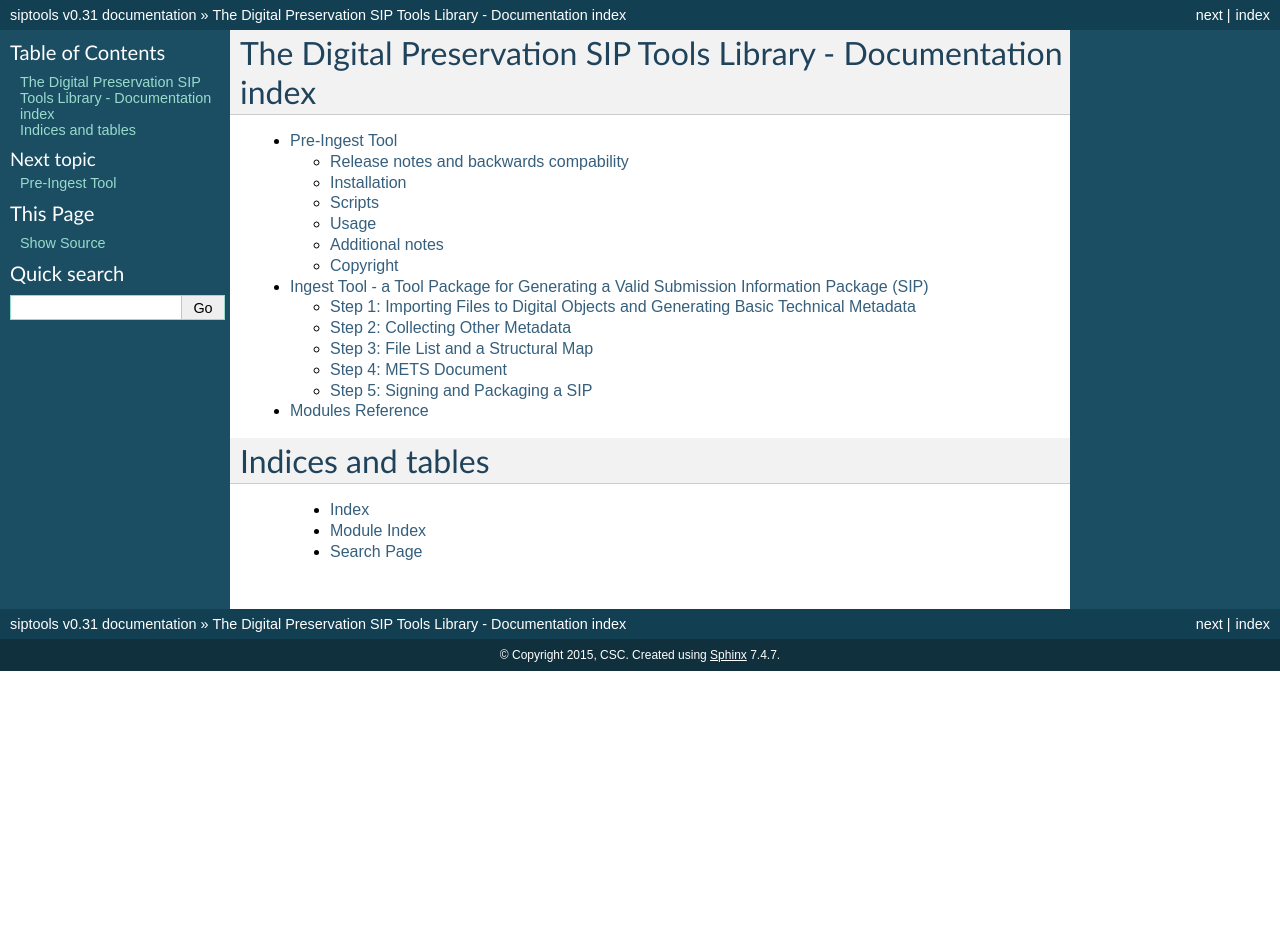
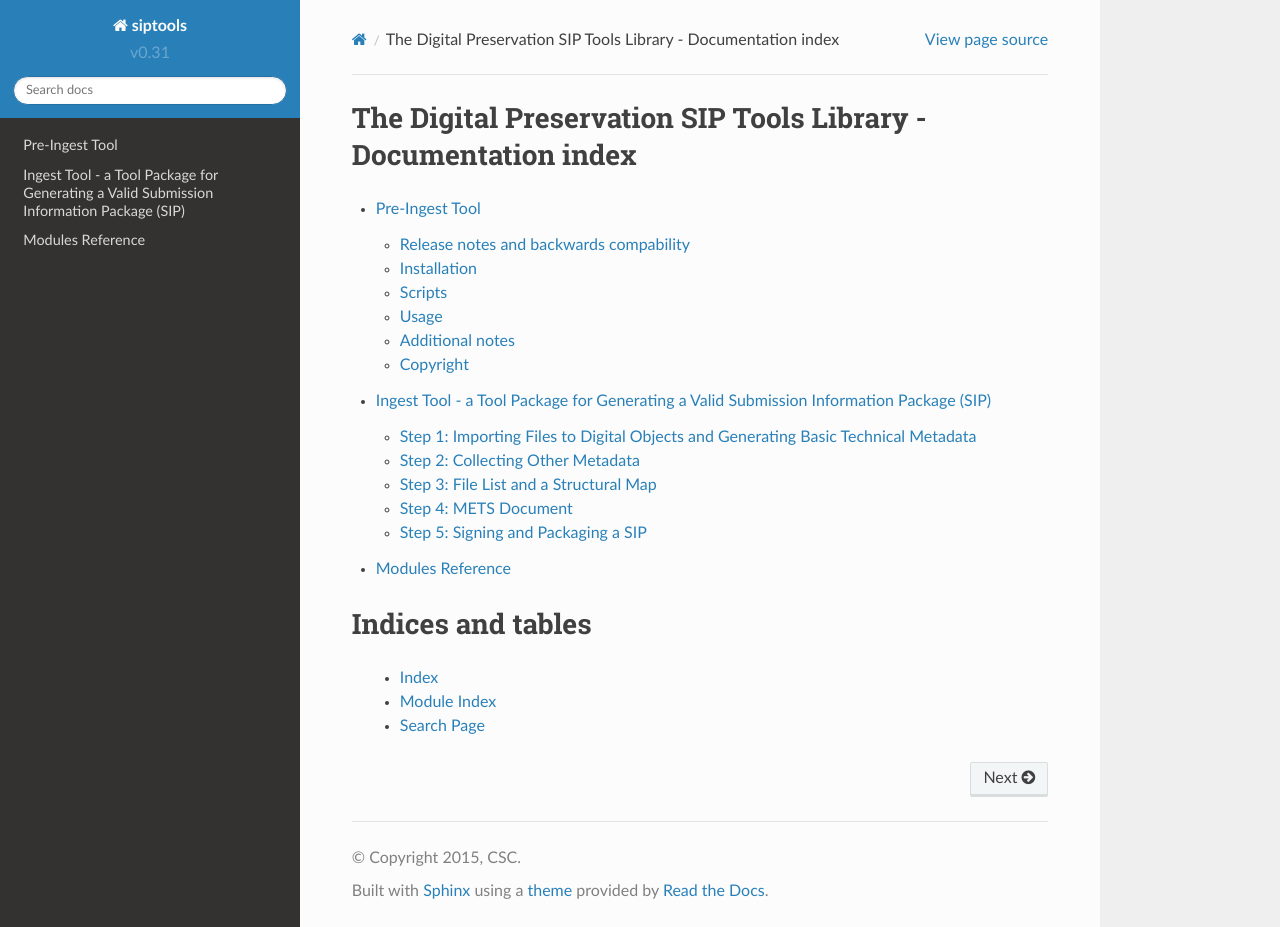
Before and after one commit to Digital-Preservation-Finland/dpres-siptools, a Sphinx documentation site: the page built from doc/source/index.rst, in a window 1280 px wide and 927 px high. Built offline with Sphinx 7.4.7 and the Read the Docs theme 2.0.0, drawn with Linux system fonts in a browser that asks for light colours; pages that are not in the unit, such as notebooks, are missing from menus.

Commit message:
KDKPAS-2112 Build documentation in GitLab pipelines

```diff
--- a/doc/source/conf.py
+++ b/doc/source/conf.py
@@ -27,7 +27,8 @@ sys.path.insert(0, os.path.abspath('../..'))
 # coming with Sphinx (named 'sphinx.ext.*') or your custom ones.
 extensions = [
     'sphinx.ext.autodoc', 'sphinx.ext.doctest', 'sphinx.ext.todo',
-    'sphinx.ext.coverage', 'sphinx.ext.ifconfig', 'sphinx.ext.viewcode']
+    'sphinx.ext.coverage', 'sphinx.ext.ifconfig', 'sphinx.ext.viewcode',
+    'sphinx_rtd_theme']
 
 # Add any paths that contain templates here, relative to this directory.
 templates_path = ['_templates']
@@ -93,7 +94,7 @@ pygments_style = 'sphinx'
 
 # The theme to use for HTML and HTML Help pages.  See the documentation for
 # a list of builtin themes.
-html_theme = 'default'
+html_theme = 'sphinx_rtd_theme'
 
 # Theme options are theme-specific and customize the look and feel of a theme
 # further.  For a list of options available for each theme, see the
```
Also changed, not shown: .gitlab-ci.yml, doc/source/index.rst (line endings or trailing spaces), 1 other file.
